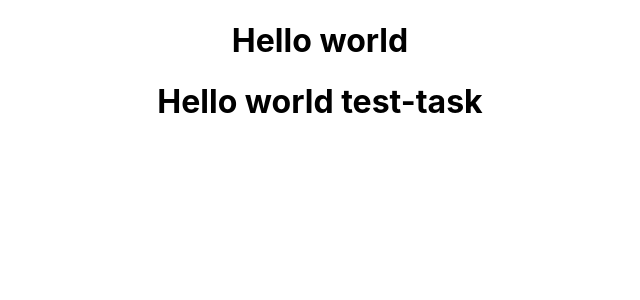
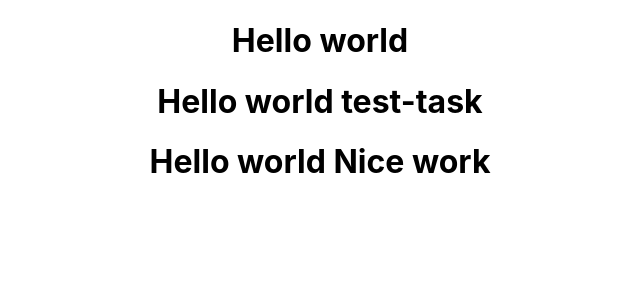
Before and after one commit to abdullah-miah/registration-form, a React (Create React App) app: page / in a window 1280 px wide. Shown: the top 300 px of the page, without its empty margins (320-960 px from the left). Built offline with nearby package versions, Linux system fonts and the light colour scheme.

Commit message:
some change in code

```diff
--- a/src/App.js
+++ b/src/App.js
@@ -6,6 +6,7 @@ function App() {
     <div className="App">
       <h1> Hello world</h1>
       <h1> Hello world test-task</h1>
+      <h1> Hello world Nice work</h1>
     </div>
   );
 }
```
